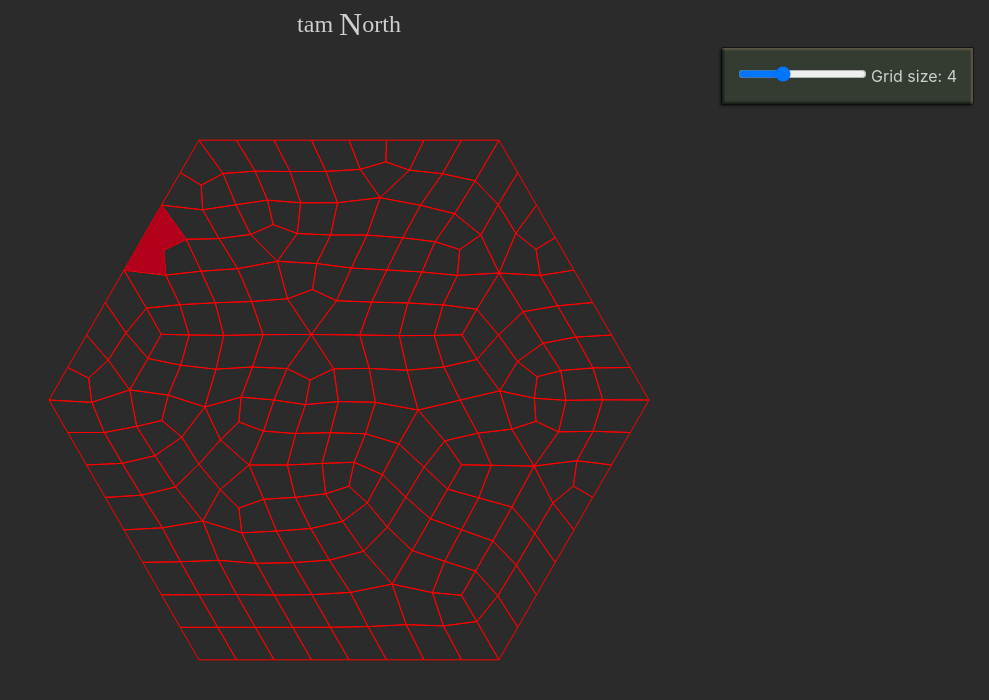
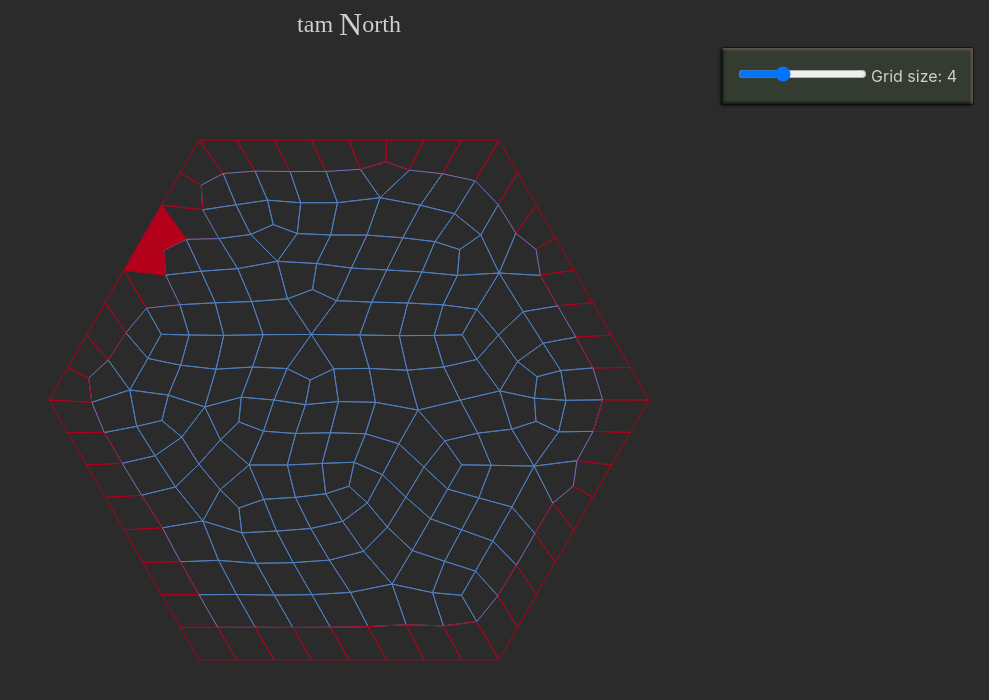
Before and after one commit to TamNorth/TamNorth, a SvelteKit app in the folder TN-portfolio/: page /grid in a window 1280 px wide. Shown: the top 700 px of the page, without its empty margins (291-1280 px from the left). Built offline with nearby package versions, Linux system fonts and the light colour scheme; some icons are missing.

Commit message:
grid | outline locked quads in red

```diff
--- a/TN-portfolio/src/routes/grid/+page.svelte
+++ b/TN-portfolio/src/routes/grid/+page.svelte
@@ -755,7 +755,26 @@
 			}));
 			const newShapes = Object.values(newVertices).filter((v) => v);
 
-			outlineShapes({ context, origin, shapes, scale });
+			function strokeRule({ context, vertices }) {
+				const prevStrokeStyle = context.strokeStyle;
+
+				if (vertices.some(({ locked }) => locked)) {
+					context.strokeStyle = currentTheme.baseColours['colour-error'];
+					context.stroke();
+					context.strokeStyle = prevStrokeStyle;
+				} else {
+					context.stroke();
+				}
+			}
+
+			outlineShapes({
+				context,
+				origin,
+				shapes,
+				scale,
+				colour: currentTheme.baseColours['colour-info'],
+				strokeRule
+			});
 		});
 	};
 </script>
```
